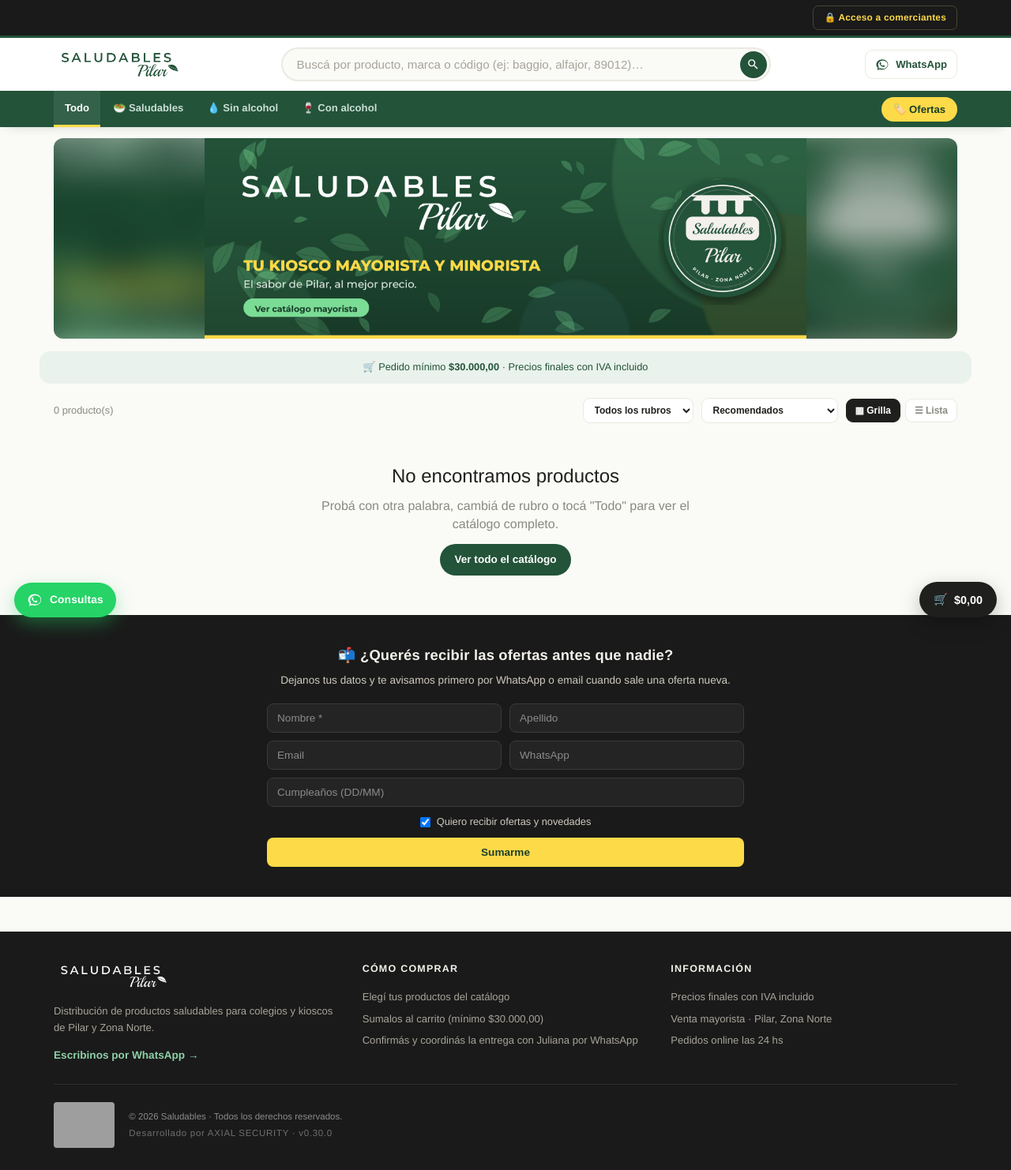
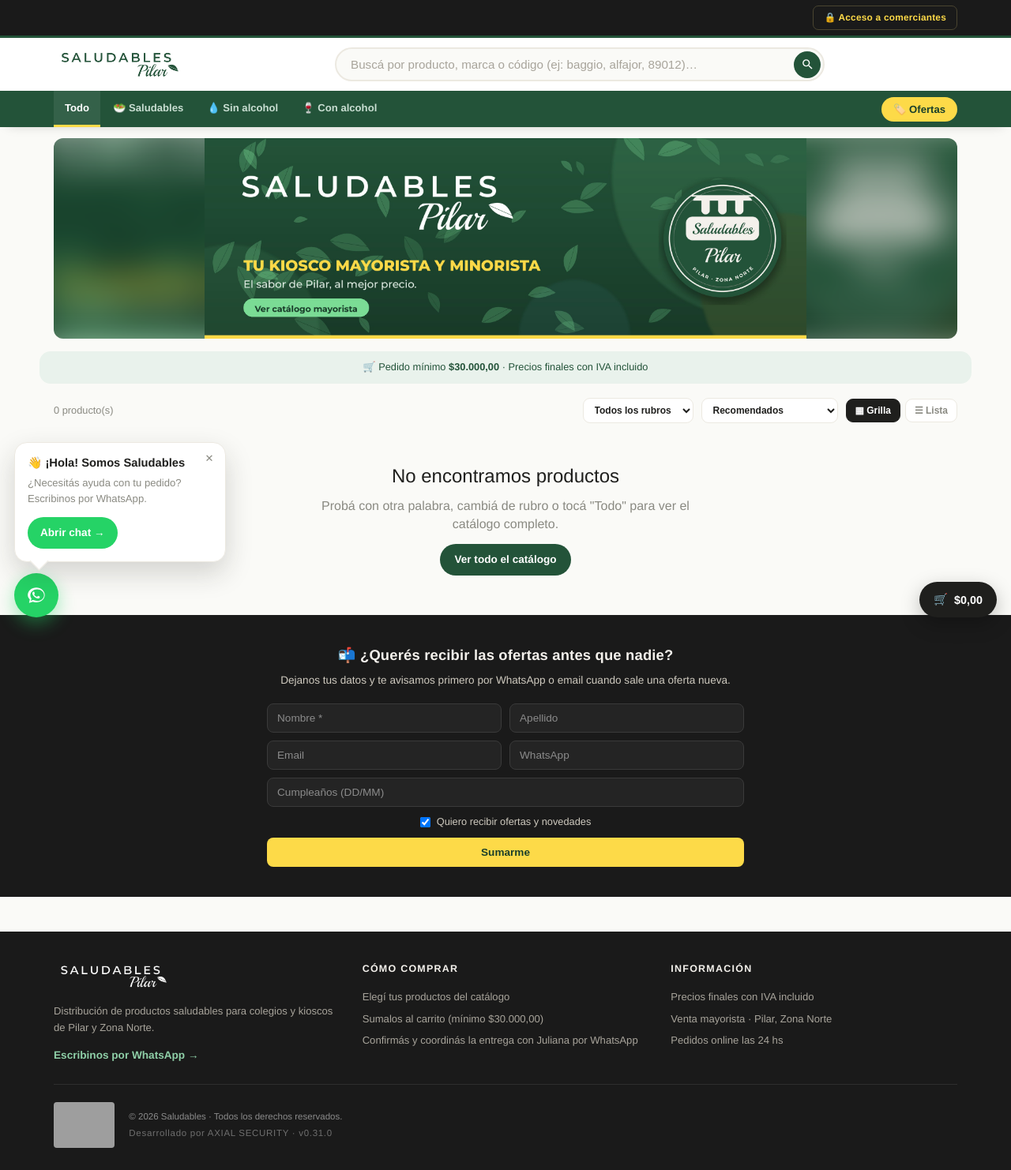
Before and after one commit to AxialSC/saludables-colegios, a Flask app: page / in a window 1280 px wide. Shown: the whole page at 79% size. Run offline with Flask 3, Linux system fonts and the light colour scheme; data comes from the database, SQL or seed files in the repository; data that the repository does not hold is empty; some libraries are stand-ins or nearby versions; grey boxes are pictures that could not be loaded.

Commit message:
Saludables v0.31.0 ZIP

```diff
--- a/app/static/css/tienda.css
+++ b/app/static/css/tienda.css
@@ -176,6 +176,13 @@
     border-radius: 999px; padding: 6px 15px;
     font-weight: 800; border-bottom: none !important;
 }
+/* v0.31.0 · Cuando Ofertas esta ACTIVA (la tocaste), la pastilla pasa a ROJA:
+   es la señal de "estas viendo las ofertas". El resto del tiempo, amarilla. */
+.t-nav-ofertas.activo {
+    background: var(--t-oferta); color: #fff !important;
+    border-bottom: none !important;
+}
+.t-nav-ofertas:hover { filter: brightness(.97); }
 .t-nav-ofertas:hover { background: var(--t-amarillo-d); }
 .t-nav-ofertas.activo {
     background: var(--t-oferta); color: #fff !important;
@@ -741,22 +748,68 @@
 .co-volver-link { display: inline-block; color: var(--t-marca); font-weight: 700; font-size: 0.85rem; margin-top: 6px; }
 
 /* =====================================================================
-   Boton flotante de CONSULTAS por WhatsApp (abajo-izquierda, para no
-   chocar con el carrito que esta abajo-derecha)
+   v0.31.0 · WIDGET FLOTANTE DE CONSULTAS POR WHATSAPP
+   Boton redondo (abajo-izquierda, para no chocar con el carrito que va
+   abajo-derecha) + globo de bienvenida. El globo se muestra al pasar el
+   mouse (PC) o cuando el contenedor tiene .abierto (lo pone el JS al tocar
+   el boton en celular / en la auto-apertura inicial).
+   El verde #25D366 es el verde oficial de WhatsApp: lo dejamos a proposito
+   para que el cliente reconozca el canal de un vistazo.
    ===================================================================== */
+.wa-widget { position: fixed; left: 18px; bottom: 18px; z-index: 60; }
+
+/* ---- Boton redondo ---- */
 .wa-fab {
-    position: fixed; left: 18px; bottom: 18px; z-index: 60;
-    display: inline-flex; align-items: center; gap: 9px;
+    width: 56px; height: 56px; border-radius: 50%;
+    border: none; cursor: pointer; padding: 0;
+    display: flex; align-items: center; justify-content: center;
     background: #25D366; color: #fff;
-    padding: 12px 16px; border-radius: 999px;
-    font-size: 0.86rem; font-weight: 800; letter-spacing: .01em;
-    box-shadow: 0 8px 22px rgba(37,211,102,.38);
-    transition: transform .12s ease, background .15s ease;
+    box-shadow: 0 8px 22px rgba(37,211,102,.42);
+    transition: transform .12s ease, background .15s ease, box-shadow .15s ease;
 }
-.wa-fab:hover { background: #1da955; transform: translateY(-2px); }
-.wa-fab:active { transform: scale(.98); }
+.wa-fab:hover { background: #1da955; transform: translateY(-2px); box-shadow: 0 12px 26px rgba(37,211,102,.5); }
+.wa-fab:active { transform: scale(.96); }
 .wa-fab-ic { display: inline-flex; }
+
+/* ---- Globo de mensaje ---- */
+.wa-pop {
+    position: absolute; left: 0; bottom: 70px; width: 268px;
+    background: #fff; border: 1px solid var(--t-line); border-radius: 16px;
+    padding: 16px; box-shadow: 0 14px 34px rgba(31,31,29,.18);
+    opacity: 0; visibility: hidden; transform: translateY(10px) scale(.96);
+    transform-origin: bottom left;
+    transition: opacity .18s ease, transform .18s ease, visibility .18s;
+}
+/* Colita del globo apuntando al boton */
+.wa-pop::after {
+    content: ''; position: absolute; left: 22px; bottom: -8px;
+    width: 16px; height: 16px; background: #fff;
+    border-right: 1px solid var(--t-line); border-bottom: 1px solid var(--t-line);
+    transform: rotate(45deg);
+}
+.wa-widget:hover .wa-pop,
+.wa-widget.abierto .wa-pop {
+    opacity: 1; visibility: visible; transform: translateY(0) scale(1);
+}
+.wa-pop-x {
+    position: absolute; top: 8px; right: 8px; width: 24px; height: 24px;
+    border: none; background: none; cursor: pointer; color: var(--t-soft);
+    font-size: 0.82rem; line-height: 1; border-radius: 50%;
+}
+.wa-pop-x:hover { background: var(--t-bg); color: var(--t-text); }
+.wa-pop-tit { font-size: 0.92rem; font-weight: 800; color: var(--t-text); margin: 0 18px 6px 0; line-height: 1.3; }
+.wa-pop-txt { font-size: 0.82rem; color: var(--t-soft); line-height: 1.5; margin-bottom: 14px; }
+.wa-pop-cta {
+    display: inline-flex; align-items: center; gap: 6px;
+    background: #25D366; color: #fff; font-weight: 800; font-size: 0.85rem;
+    padding: 10px 16px; border-radius: 999px;
+    transition: background .15s ease;
+}
+.wa-pop-cta:hover { background: #1da955; }
+
 @media (max-width: 420px) {
-    .wa-fab .wa-fab-tx { display: none; }
-    .wa-fab { padding: 13px; }
+    .wa-pop { width: 240px; }
 }
+@media (prefers-reduced-motion: reduce) {
+    .wa-fab, .wa-pop, .wa-pop-cta { transition: none; }
+}
--- a/app/templates/cliente/catalogo.html
+++ b/app/templates/cliente/catalogo.html
@@ -112,16 +112,9 @@
             </div>
         </form>
 
-        <!-- ZONA 3: acciones -->
-        <div class="t-head-acciones">
-            <a class="t-head-wa" href="https://wa.me/{{ ajustes.whatsapp }}" target="_blank" rel="noopener">
-                <svg viewBox="0 0 24 24" aria-hidden="true">
-                    <path d="M12 3C6.5 3 2 6.85 2 11.55c0 2.06.9 3.94 2.4 5.35L3.5 21l4.4-1.42c1.2.46 2.55.72 3.95.72 5.5 0 10-3.85 10-8.55C21.75 6.85 17.5 3 12 3zm0 15.4c-1.3 0-2.55-.27-3.66-.75l-.26-.11-2.6.84.85-2.5-.17-.27a6.6 6.6 0 0 1-1.16-3.71c0-3.75 3.6-6.8 8-6.8s8 3.05 8 6.8-3.6 6.8-8 6.8z"/>
-                    <path d="M9.6 8.2c-.16-.36-.33-.37-.49-.38h-.42c-.14 0-.37.05-.57.27-.2.22-.74.72-.74 1.75s.76 2.03.86 2.17c.11.14 1.48 2.36 3.66 3.22 1.81.71 2.18.57 2.57.54.39-.04 1.27-.52 1.45-1.02.18-.5.18-.93.13-1.02-.05-.09-.2-.14-.42-.25-.22-.11-1.27-.63-1.47-.7-.2-.07-.34-.11-.49.11-.14.22-.56.7-.69.85-.13.14-.25.16-.47.05-.22-.11-.92-.34-1.76-1.08-.65-.58-1.09-1.29-1.22-1.51-.13-.22-.01-.34.1-.45.1-.1.22-.25.33-.38.11-.13.14-.22.22-.36.07-.14.04-.27-.02-.38-.05-.11-.48-1.18-.66-1.61z"/>
-                </svg>
-                <span class="t-head-wa-tx">WhatsApp</span>
-            </a>
-        </div>
+        {# v0.31.0 · Se quito el boton WhatsApp de aca: hacia exactamente lo
+           mismo que el widget flotante de abajo-izquierda. Un solo canal de
+           consultas, menos ruido en el header. #}
     </div>
 </header>
 
@@ -343,17 +336,60 @@
     </div>
 </footer>
 
-<!-- Boton flotante de CONSULTAS por WhatsApp -->
-<a class="wa-fab" href="https://wa.me/{{ ajustes.whatsapp }}?text={{ 'Hola! Tengo una consulta sobre el catálogo web de Saludables Pilar.'|urlencode }}"
-   target="_blank" rel="noopener" aria-label="Consultas por WhatsApp">
-    <span class="wa-fab-ic" aria-hidden="true">
-        <svg viewBox="0 0 24 24" width="20" height="20" fill="currentColor">
-            <path d="M12 3C6.5 3 2 6.85 2 11.55c0 2.06.9 3.94 2.4 5.35L3.5 21l4.4-1.42c1.2.46 2.55.72 3.95.72 5.5 0 10-3.85 10-8.55C21.75 6.85 17.5 3 12 3zm0 15.4c-1.3 0-2.55-.27-3.66-.75l-.26-.11-2.6.84.85-2.5-.17-.27a6.6 6.6 0 0 1-1.16-3.71c0-3.75 3.6-6.8 8-6.8s8 3.05 8 6.8-3.6 6.8-8 6.8z"/>
-            <path d="M9.6 8.2c-.16-.36-.33-.37-.49-.38h-.42c-.14 0-.37.05-.57.27-.2.22-.74.72-.74 1.75s.76 2.03.86 2.17c.11.14 1.48 2.36 3.66 3.22 1.81.71 2.18.57 2.57.54.39-.04 1.27-.52 1.45-1.02.18-.5.18-.93.13-1.02-.05-.09-.2-.14-.42-.25-.22-.11-1.27-.63-1.47-.7-.2-.07-.34-.11-.49.11-.14.22-.56.7-.69.85-.13.14-.25.16-.47.05-.22-.11-.92-.34-1.76-1.08-.65-.58-1.09-1.29-1.22-1.51-.13-.22-.01-.34.1-.45.1-.1.22-.25.33-.38.11-.13.14-.22.22-.36.07-.14.04-.27-.02-.38-.05-.11-.48-1.18-.66-1.61z"/>
-        </svg>
-    </span>
-    <span class="wa-fab-tx">Consultas</span>
-</a>
+<!-- =====================================================================
+     v0.31.0 · WIDGET FLOTANTE DE CONSULTAS POR WHATSAPP
+     Boton redondo verde de marca + globo de bienvenida. En PC el globo
+     aparece al pasar el mouse; en celular se abre/cierra al tocar el boton.
+     Se auto-abre UNA vez al entrar; si el cliente lo cierra con la X, no
+     vuelve a saltar solo en esa sesion.
+     ===================================================================== -->
+<div class="wa-widget" id="waWidget">
+    <div class="wa-pop" id="waPop" role="dialog" aria-label="Consultas por WhatsApp">
+        <button type="button" class="wa-pop-x" id="waPopX" aria-label="Cerrar">✕</button>
+        <div class="wa-pop-tit">👋 ¡Hola! Somos {{ ajustes.nombre_negocio }}</div>
+        <div class="wa-pop-txt">¿Necesitás ayuda con tu pedido? Escribinos por WhatsApp.</div>
+        <a class="wa-pop-cta"
+           href="https://wa.me/{{ ajustes.whatsapp }}?text={{ ('¡Hola! Tengo una consulta sobre el catálogo web de ' ~ ajustes.nombre_negocio ~ '.')|urlencode }}"
+           target="_blank" rel="noopener">Abrir chat →</a>
+    </div>
+
+    <button type="button" class="wa-fab" id="waFab"
+            aria-label="Abrir consultas por WhatsApp" aria-expanded="false">
+        <span class="wa-fab-ic" aria-hidden="true">
+            <svg viewBox="0 0 24 24" width="26" height="26" fill="currentColor">
+                <path d="M12 3C6.5 3 2 6.85 2 11.55c0 2.06.9 3.94 2.4 5.35L3.5 21l4.4-1.42c1.2.46 2.55.72 3.95.72 5.5 0 10-3.85 10-8.55C21.75 6.85 17.5 3 12 3zm0 15.4c-1.3 0-2.55-.27-3.66-.75l-.26-.11-2.6.84.85-2.5-.17-.27a6.6 6.6 0 0 1-1.16-3.71c0-3.75 3.6-6.8 8-6.8s8 3.05 8 6.8-3.6 6.8-8 6.8z"/>
+                <path d="M9.6 8.2c-.16-.36-.33-.37-.49-.38h-.42c-.14 0-.37.05-.57.27-.2.22-.74.72-.74 1.75s.76 2.03.86 2.17c.11.14 1.48 2.36 3.66 3.22 1.81.71 2.18.57 2.57.54.39-.04 1.27-.52 1.45-1.02.18-.5.18-.93.13-1.02-.05-.09-.2-.14-.42-.25-.22-.11-1.27-.63-1.47-.7-.2-.07-.34-.11-.49.11-.14.22-.56.7-.69.85-.13.14-.25.16-.47.05-.22-.11-.92-.34-1.76-1.08-.65-.58-1.09-1.29-1.22-1.51-.13-.22-.01-.34.1-.45.1-.1.22-.25.33-.38.11-.13.14-.22.22-.36.07-.14.04-.27-.02-.38-.05-.11-.48-1.18-.66-1.61z"/>
+            </svg>
+        </span>
+    </button>
+</div>
+
+<script>
+(function () {
+    var w   = document.getElementById('waWidget');
+    var fab = document.getElementById('waFab');
+    var x   = document.getElementById('waPopX');
+    if (!w || !fab) return;
+
+    var KEY = 'salu_wa_cerrado';   // recuerda si el cliente ya lo cerro esta sesion
+
+    function abrir()  { w.classList.add('abierto');  fab.setAttribute('aria-expanded', 'true'); }
+    function cerrar() {
+        w.classList.remove('abierto'); fab.setAttribute('aria-expanded', 'false');
+        try { sessionStorage.setItem(KEY, '1'); } catch (e) {}
+    }
+
+    fab.addEventListener('click', function () {
+        if (w.classList.contains('abierto')) cerrar(); else abrir();
+    });
+    if (x) x.addEventListener('click', function (e) { e.stopPropagation(); cerrar(); });
+
+    // Auto-abrir una sola vez al entrar (si no lo cerro antes en esta sesion)
+    var yaCerro = false;
+    try { yaCerro = sessionStorage.getItem(KEY) === '1'; } catch (e) {}
+    if (!yaCerro) { setTimeout(abrir, 2200); }
+})();
+</script>
 
 <!-- Boton flotante del carrito -->
 <button class="cart-fab" onclick="abrirCarrito()">
```
Also changed, not shown: config.py (+9 -1 lines).
